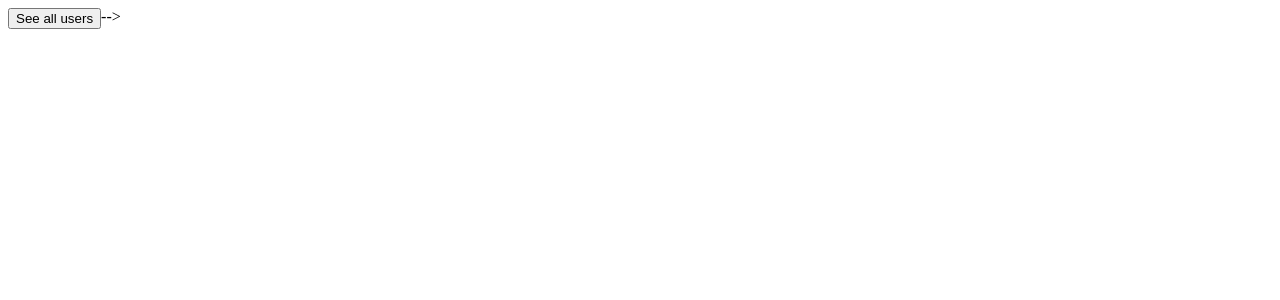
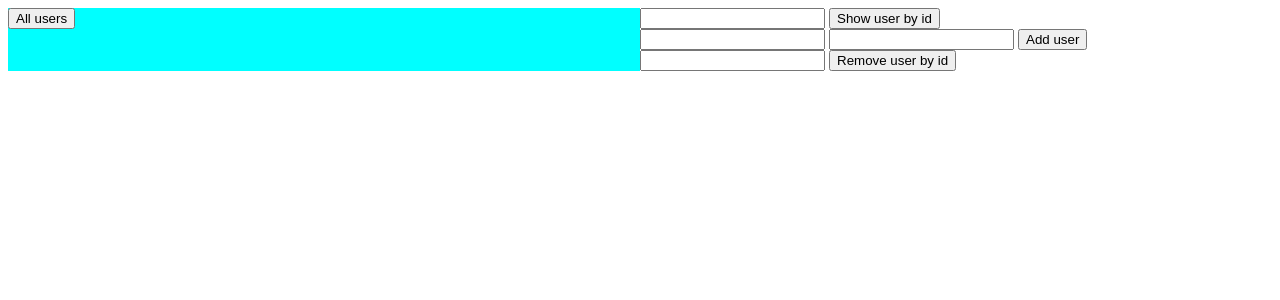
Before and after one commit to AnatolyKorsun/goit-fe-course, a web app: file js/module-10/index.html in a window 1280 px wide. Shown: the top 300 px of the page. Run offline with its HTML, style and script files only (its server is not run), Linux system fonts and the light colour scheme.

Commit message:
adds js module-10

```diff
--- a/js/module-10/css/style.css
+++ b/js/module-10/css/style.css
@@ -5,10 +5,18 @@
 }
 
 .allUsers{
-    display: inline-block;
+  background-color: #0ff;
+  flex: 0 0 50%;
+
+    /* display: inline-block; */
 }
 
-
+.js-item{
+  padding-left: 0.3125rem;
+}
+ li{
+  font-size: 8px;
+}
 /* * {
     box-sizing: border-box;
   }
--- a/js/module-10/index.html
+++ b/js/module-10/index.html
@@ -11,59 +11,31 @@
 
 <body>
   <div class="allUsers">
-        <button class="button js-allUsers">See all users</button>
-        <div class="item">
-            <h2 class="userId"></h2>
-            <h2 class="userName"></h2>
-            <h2 class="userAge"></h2>
-        </div>
+    <button class="button js-allUsers">All users</button>
+
+    <ul class="js-item">
+    </ul>
   </div>
 
+
+
   <div class="usersMathods">
+    <div class="js-showUserById">
+      <input type="text" class="js-input">
+      <button class="btn js-userById">Show user by id</button>
+    </div>
+    <div>
+        <input type="text" class="js-name">
+        <input type="number" class="js-age">
+        <button class="js-addUser">Add user</button>
+      </div>
+      <div class="js-removeUserById">
+          <input type="text" class="js-removeinput">
+          <button class="btn js-removeById">Remove user by id</button>
+        </div>
   </div>
 
   <script src="js/index.js"></script>
 </body>
 
 </html>
-
-<!--
-<!DOCTYPE html>
-<html lang="en">
-
-<head>
-  <meta charset="UTF-8">
-  <meta name="viewport" content="width=device-width, initial-scale=1.0">
-  <meta http-equiv="X-UA-Compatible" content="ie=edge">
-  <title>Webinar 29-06</title>
-  <link rel="stylesheet" href="style.css">
-</head>
-
-<body>
-  <form class="form">
-    <input type="text" class="input">
-    <button type=" submit " class="button ">Submit</button>
-  </form>
-
-  <main class="main">
-    <div class="grid">
-    </div>
-
-    <button class="load-more button">Show more</button>
-  </main>
-
-  <div class="spinner-overlay">
-    <div class="spinner">
-      <div class="rect1"></div>
-      <div class="rect2"></div>
-      <div class="rect3"></div>
-      <div class="rect4"></div>
-      <div class="rect5"></div>
-    </div>
-  </div>
-
-  <!-- <script src="index.js "></script> -->
-  <script src="js/index.js"></script>
-</body>
-
-</html> -->
--- a/js/module-10/js/index.js
+++ b/js/module-10/js/index.js
@@ -1,46 +1,122 @@
 'use strict'
 
-const allUsers = document.querySelector('.js-allUsers')
+const allUsers = document.querySelector('.js-allUsers');
+const usersList = document.querySelector('.js-item');
+const userByIdBtn = document.querySelector('.js-userById');
+const input = document.querySelector('.js-input');
+const userIdList = document.querySelector('.js-showUserById');
+const name = document.querySelector('.js-name');
+const age = document.querySelector('.js-age');
+const addUserBtn = document.querySelector('.js-addUser');
+const removeBtn = document.querySelector('.js-removeById')
+const removeinput = document.querySelector('.js-removeinput')
 
-const getAllUsers = () =>{
-    console.log('wha');
+let currencies = {};
+
+const createUsersList = () => {
+    currencies.forEach(user => {
+        const item = document.createElement("li");
+        item.textContent = `id: ${user.id}   name:${user.name}    age: ${user.age}`;
+        item.classList.add("js-item");
+        usersList.appendChild(item);
+    });
+};
+
+const getAllUsers = () => {
     fetch('https://test-users-api.herokuapp.com/users/')
-    .then(response => response.json())
-    .then(data => console.log(data));
+        .then(response => {
+            if (response.ok) return response.json();
+            throw new Error("Error fetching data");
+        })
+        .then(data => {
+            currencies = data.data;
+            console.log(currencies)
+            createUsersList();
+        })
+        .catch(err => {
+            console.error("Error: ", err);
+        });
+};
 
-    // const createGridItems = items => {
-        //   return items.reduce(
-        //     (markup, item) =>
-        //       markup +
-        //       `<div class="grid-item">
-        //         <img src=${item.webformatURL} alt="photo">
-        //       </div>`,
-        //     '',
-        //   );
-}
+const getUserById = (id) => {
+    fetch(`https://test-users-api.herokuapp.com/users/${id}`)
+        .then(response => {
+            if (response.ok) return response.json();
+            throw new Error("Error fetching data");
+        })
+        .then(data => {
+            const item = document.createElement("p");
+            item.textContent = `id: ${data.data.id}   name:${data.data.name}    age: ${data.data.age}`;
+            userIdList.appendChild(item);
+        })
+        .catch(err => {
+            console.error("Error: ", err);
+        });
+};
+const getById = () => {
+    if (input.value) {
+        getUserById(input.value)
+    };
+};
 
 
-allUsers.addEventListener('click', getAllUsers);
+const addUser = (newName, newAge) => {
+    const newPost = {
+        name: newName,
+        age: newAge,
+    };
+    fetch('https://test-users-api.herokuapp.com/user/', {
+        method: 'POST',
+        body: JSON.stringify(newPost),
+        headers: {
+            "Content-type": "aplication/json; charset=UTF-8"
+        }
+    })
+        .then(response => {
+            if (response.ok) return response.json()
+        })
+        .then(data => console.log(data))
+    // console.log(age, name)
+};
+const createUser = () => {
+    if (age.value & name.value) {
+        addUser(name.value, age.value)
+        // console.log(age.value)
+        // console.log(name.value)
+
+        // addUser(name.value, age.value)
+    }
+};
+
+const removeUser = (id) => {
+    fetch('https://test-users-api.herokuapp.com/users/:id' , {
+        method: 'DELETE'
+    })
+        .then(() => alert("success"))
+            .catch(error => console.log('Erroe:', error)
+            )}
+const removeId = () => {
+    if (removeinput.value) {
+        removeUser(removeinput.value)
+    };
+};
 
 
 
+allUsers.addEventListener("click", getAllUsers);
+userByIdBtn.addEventListener("click", getById);
+addUserBtn.addEventListener("click", createUser);
+removeBtn.addEventListener("click", removeId);
 
 
 
 //     user это объект с новыми полями name и age.
 //   Документацию по бэкенду и пример использования прочитайте
-//   в документации https://github.com/trostinsky/users-api#users-api.
-//   Сделать минимальный графический интерфейс в виде панели с полями и кнопками.
-//   А так же панелью для вывода результатов операций с бэкендом.
-
 
 // Написать функции которые
 
-// 1 получат всех пользователей
-//  - функция getAllUsers() - должна вернуть текущий список всех пользователей в БД.
 
-// 2 получит пользователя по 1д
-// - функция getUserById(id) - должна вернуть пользователя с переданным id.
+
 
 // 3 Имя + Возвраст и создаст -  ПОСТ
 // - функция addUser(name, age) - должна записывать в БД юзера с полями name и age.
@@ -50,110 +126,3 @@
 
 // 5 Обновить
 // - функция updateUser(id, user) - должна обновлять данные пользователя по id.
-
-
-
-
-
-
-// const grid = document.querySelector('.grid');
-// const form = document.querySelector('.form');
-// const input = document.querySelector('.input');
-// const spinner = document.querySelector('.spinner-overlay');
-// const loadMoreBtn = document.querySelector('.load-more');
-// let currentPage = 1;
-// let currentQuery = '';
-
-// const API_KEY = '5837779-ac3ba737206b541ae294f1119';
-
-// const toggleSpinner = () => spinner.classList.toggle('visible');
-
-// const showLoadMoreBtn = () => {
-//   if (!loadMoreBtn.classList.contains('visible')) {
-//     loadMoreBtn.classList.add('visible');
-//   }
-// };
-
-// const resetCurrentPage = () => {
-//   currentPage = 1;
-// };
-
-// const incrementCurrentPage = () => {
-//   currentPage += 1;
-// };
-
-// const scrollToBottom = () => scrollTo(0, document.body.scrollHeight);
-
-// const fetchImages = ({ query, count, page }) => {
-//   const url = `https://pixabay.com/api/?image_type=photo&q=${query}&per_page=${count}&page=${page}&key=${API_KEY}`;
-
-//   return fetch(url)
-//     .then(response => {
-//       if (response.ok) return response.json();
-
-//       throw new Error('error: ' + response.statusText);
-//     })
-//     .then(data => data.hits)
-//     .catch(err => console.log(err));
-// };
-
-// const createGridItems = items => {
-//   return items.reduce(
-//     (markup, item) =>
-//       markup +
-//       `<div class="grid-item">
-//         <img src=${item.webformatURL} alt="photo">
-//       </div>`,
-//     '',
-//   );
-// };
-
-// const updatePhotosGrid = markup => {
-//   grid.insertAdjacentHTML('beforeend', markup);
-// };
-
-// const resetPhotosGrid = () => {
-//   grid.innerHTML = '';
-// };
-
-// const handleFetch = params => {
-//   toggleSpinner();
-
-//   fetchImages(params).then(photos => {
-//     const markup = createGridItems(photos);
-//     updatePhotosGrid(markup);
-//     toggleSpinner();
-//     scrollToBottom();
-//   });
-// };
-
-// const handleFormSumit = e => {
-//   e.preventDefault();
-
-//   resetCurrentPage();
-//   resetPhotosGrid();
-
-//   currentQuery = input.value;
-
-//   handleFetch({
-//     query: currentQuery,
-//     count: 9,
-//     page: currentPage,
-//   });
-
-//   e.target.reset();
-//   showLoadMoreBtn();
-// };
-
-// const hanelLoadMoreClick = () => {
-//   incrementCurrentPage();
-
-//   handleFetch({
-//     query: currentQuery,
-//     count: 9,
-//     page: currentPage,
-//   });
-// };
-
-// form.addEventListener('submit', handleFormSumit);
-// loadMoreBtn.addEventListener('click', hanelLoadMoreClick);
```
Lines whose indentation alone changed are shown as unchanged.
